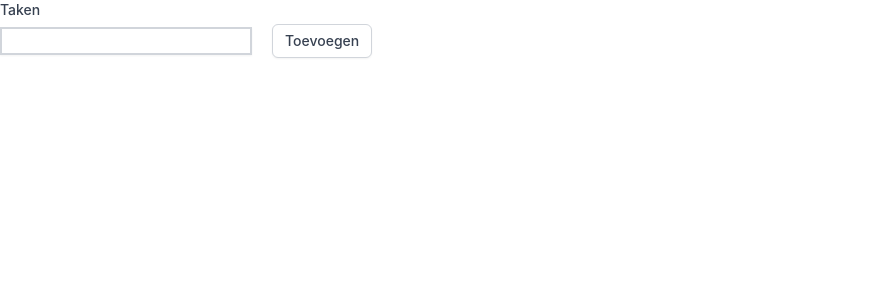
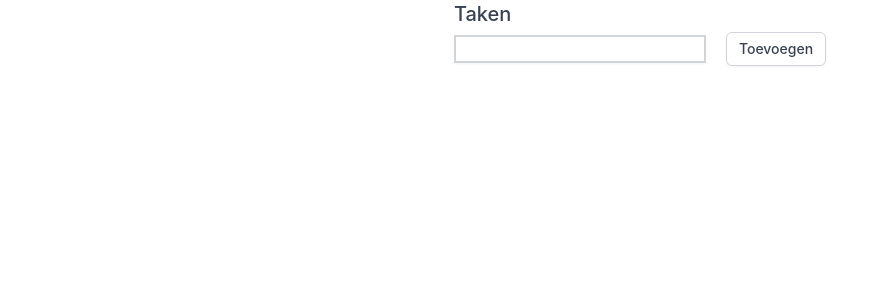
Before and after one commit to D3nic33/to-do-app, a React (Create React App) app: page / in a window 1280 px wide. Shown: the top 300 px of the page, without its empty margins (0-889 px from the left). Built offline with nearby package versions, Linux system fonts and the light colour scheme.

Commit message:
center to do input

```diff
--- a/public/index.html
+++ b/public/index.html
@@ -28,16 +28,9 @@
   </head>
   <body>
     <noscript>You need to enable JavaScript to run this app.</noscript>
-    <div id="root"></div>
-    <!--
-      This HTML file is a template.
-      If you open it directly in the browser, you will see an empty page.
-
-      You can add webfonts, meta tags, or analytics to this file.
-      The build step will place the bundled scripts into the <body> tag.
-
-      To begin the development, run `npm start` or `yarn start`.
-      To create a production bundle, use `npm run build` or `yarn build`.
-    -->
+    <div
+    id="root"
+    class="container max-w-7xl mx-auto"
+    ></div>
   </body>
 </html>
--- a/src/App.js
+++ b/src/App.js
@@ -35,9 +35,10 @@ class HandleUserInput extends React.Component {
 
   render() {
     return (
-      <div>
-        <form onSubmit={this.handleSubmit} className='ml-auto mr-auto'>
-          <label tmlFor="taskinput" className="block text-sm font-medium text-gray-700">Taken</label>
+      <div className='flex justify-center'>
+        <div className='flex-col'>
+          <form onSubmit={this.handleSubmit}>
+            <label tmlFor="taskinput" className="block text-xl font-medium text-gray-700">Taken</label>
               <div className="mt-1 flex items-center">
                 <div className="inline-block">
                   <input
@@ -53,6 +54,7 @@ class HandleUserInput extends React.Component {
           </form>
           <div>
             <NumberList tasksList={todo}/>
+          </div>
         </div>
       </div>
     )
--- a/src/index.js
+++ b/src/index.js
@@ -11,7 +11,4 @@ ReactDOM.render(
   document.getElementById('root')
 );
 
-// If you want to start measuring performance in your app, pass a function
-// to log results (for example: reportWebVitals(console.log))
-// or send to an analytics endpoint. Learn more: https://bit.ly/CRA-vitals
 reportWebVitals();
```
Lines whose indentation alone changed are shown as unchanged.
